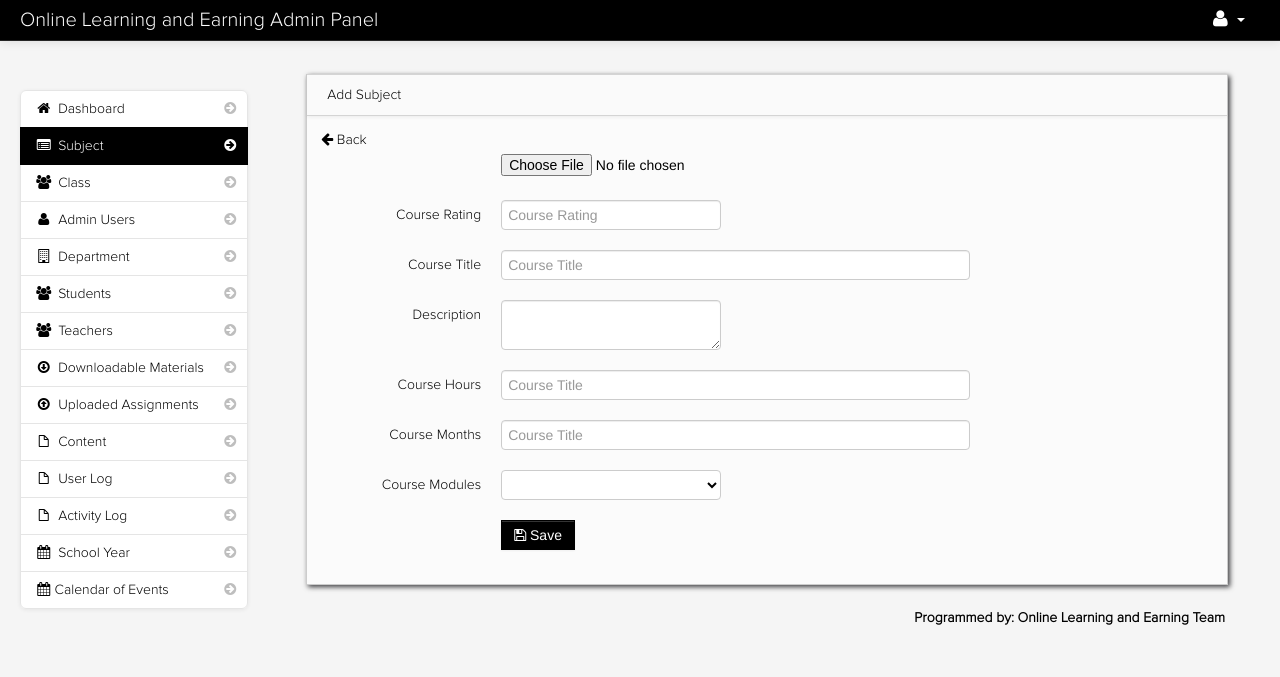
After one commit to rissgroup/final-year, a PHP site: page /userpanel/admin/add_course.php in a window 1280 px wide. The commit adds this page. Shown: the top 677 px of the page. Run offline with PHP 8.4, Linux system fonts and the light colour scheme; the visitor is signed in with stand-in values (Sample User, id 1); data that the repository does not hold is empty; some libraries are stand-ins or nearby versions.

Commit message:
courses update

```diff
--- /dev/null
+++ b/userpanel/admin/add_course.php
@@ -0,0 +1,148 @@
+<?php include('header.php'); ?>
+<?php include('session.php'); ?>
+    <body>
+		<?php include('navbar.php'); ?>
+        <div class="container-fluid">
+            <div class="row-fluid">
+				<?php include('subject_sidebar.php'); ?>
+
+						<div class="span9" id="content">
+		                    <div class="row-fluid">
+
+		                        <!-- block -->
+		                        <div class="block">
+		                            <div class="navbar navbar-inner block-header">
+		                                <div class="muted pull-left">Add Subject</div>
+		                            </div>
+		                            <div class="block-content collapse in">
+									<a href="subjects.php"><i class="icon-arrow-left"></i> Back</a>
+									    <form class="form-horizontal" method="post"  enctype="multipart/form-data">
+
+
+										<div class="control-group">
+								<div class="controls">
+									<input name="image" class="input-file uniform_on" id="fileInput" type="file" required>
+								</div>
+								</div>
+
+								<div class="control-group">
+											<label class="control-label" for="inputEmail">Course Rating</label>
+											<div class="controls">
+											<input type="text" name="course_rating" id="inputEmail" placeholder="Course Rating">
+											</div>
+										</div>
+										<div class="control-group">
+											<label class="control-label" for="inputPassword">Course Title</label>
+											<div class="controls">
+											<input type="text" class="span8" name="course_name" id="inputPassword" placeholder="Course Title" required>
+											</div>
+										</div>
+										<div class="control-group">
+											<label class="control-label" for="inputPassword">Description</label>
+											<div class="controls">
+													<textarea name="course_description" id="ckeditor_full"></textarea>
+											</div>
+										</div>
+										<div class="control-group">
+											<label class="control-label" for="inputPassword">Course Hours</label>
+											<div class="controls">
+											<input type="text" class="span8" name="course_hours" id="inputPassword" placeholder="Course Title" required>
+											</div>
+										</div>
+										<div class="control-group">
+											<label class="control-label" for="inputPassword">Course Months </label>
+											<div class="controls">
+											<input type="text" class="span8" name="course_month" id="inputPassword" placeholder="Course Title" required>
+											</div>
+										</div>
+
+											<div class="control-group">
+											<label class="control-label" for="inputPassword">Course Modules</label>
+											<div class="controls">
+												<select name="course_mod">
+													<option></option>
+													<option>1</option>
+													<option>2</option>
+													<option>3</option>
+													<option>4</option>
+													<option>5</option>
+													<option>6</option>
+													<option>7</option>
+													<option>8</option>
+													<option>9</option>
+													<option>10</option>
+												</select>
+											</div>
+										</div>
+
+
+
+
+
+										<div class="control-group">
+										<div class="controls">
+
+										<button name="save" type="submit" class="btn btn-info"><i class="icon-save"></i> Save</button>
+										</div>
+										</div>
+										</form>
+
+										<?php
+										if (isset($_POST['save'])){
+
+
+
+											$image = addslashes(file_get_contents($_FILES['image']['tmp_name']));
+											$image_name = addslashes($_FILES['image']['name']);
+											$image_size = getimagesize($_FILES['image']['tmp_name']);
+
+											move_uploaded_file($_FILES["image"]["tmp_name"], "uploads/" . $_FILES["image"]["name"]);
+											$location = "uploads/" . $_FILES["image"]["name"];
+
+											$course_rating = $_POST['course_rating'];
+											$course_name = $_POST['course_name'];
+											$course_description = $_POST['course_description'];
+											$course_hours = $_POST['course_hours'];
+											$course_month = $_POST['course_month'];
+											$course_mod = $_POST['course_mod'];
+
+
+
+										$query = mysqli_query($conn,"select * from courses where course_name = '$course_name' ")or die(mysqli_error());
+										$count = mysqli_num_rows($query);
+
+										if ($count > 0){ ?>
+										<script>
+										alert('Data Already Exist');
+										</script>
+										<?php
+										}else{
+										mysqli_query($conn,"INSERT INTO `courses`( `course_image`, `course_rating`, `course_name`, `course_description`, `course_hours`, `course_month`, `course_mod`) values('$location','$course_rating','$course_name','$course_description','$course_hours','$course_month','$course_mod')")or die(mysqli_error());
+
+
+										mysqli_query($conn,"insert into activity_log (date,username,action) values(NOW(),'$user_username','Add Subject $course_name')")or die(mysqli_error());
+
+
+										?>
+										<script>
+										window.location = "subjects.php";
+										</script>
+										<?php
+										}
+										}
+
+										?>
+
+
+		                            </div>
+		                        </div>
+		                        <!-- /block -->
+		                    </div>
+		                </div>
+            </div>
+		<?php include('footer.php'); ?>
+        </div>
+		<?php include('script.php'); ?>
+    </body>
+
+</html>
--- a/userpanel/admin/subjects.php
+++ b/userpanel/admin/subjects.php
@@ -9,6 +9,7 @@
                 <div class="span9" id="content">
                      <div class="row-fluid">
 					 <a href="add_subject.php" class="btn btn-info"><i class="icon-plus-sign icon-large"></i> Add Subject</a>
+					 <a href="add_course.php" class="btn btn-info"><i class="icon-plus-sign icon-large"></i> Add Course</a>
                         <!-- block -->
                         <div id="block_bg" class="block">
                             <div class="navbar navbar-inner block-header">
```
Also changed, not shown: userpanel/admin/uploads/71Kgybxo4TL._AC_SR263,263_QL70_.jpg (added).
